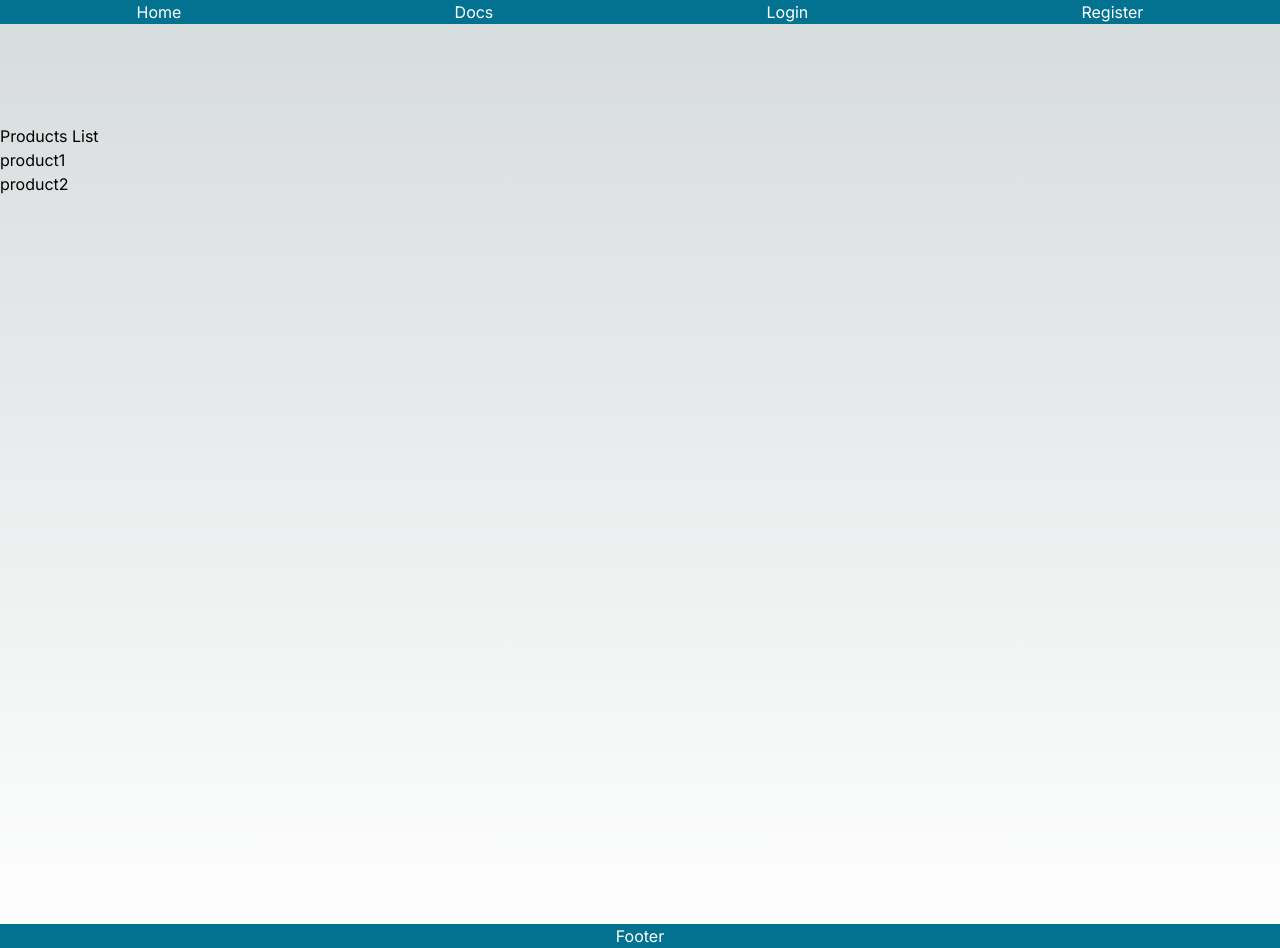
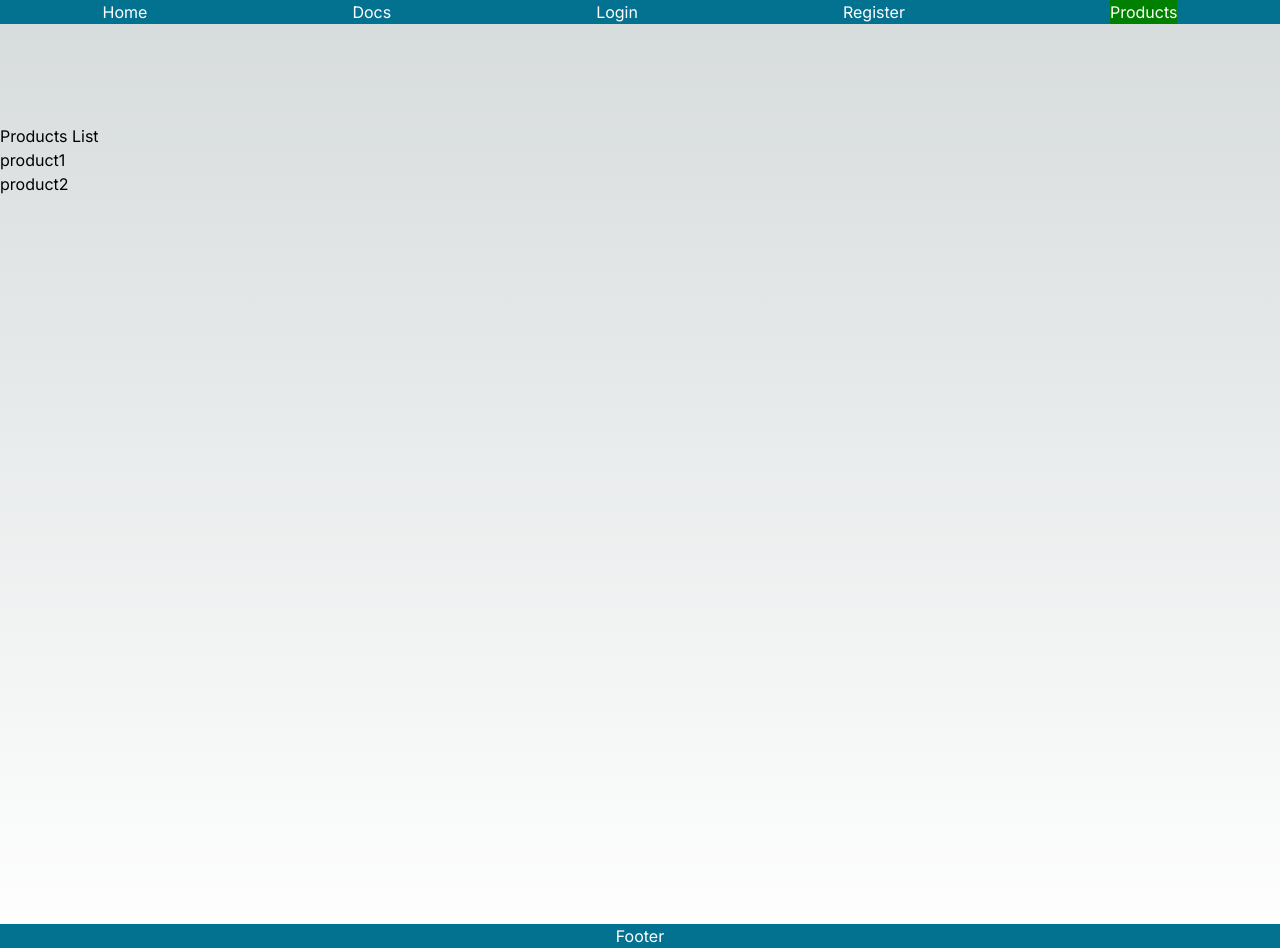
Before and after one commit to ragu1257/next-js, a Next.js app: page /products in a window 1280 px wide. Built offline with nearby package versions, Linux system fonts and the light colour scheme.

Commit message:
added template and error handling

```diff
--- /dev/null
+++ b/app/(auth)/template.tsx
@@ -0,0 +1,17 @@
+"use client";
+import {useState} from 'react';
+
+export default function Auth({children}: Readonly<{children: React.ReactNode}>) {
+
+  const [inter, setInter] = useState("");
+
+  return (
+    <>
+    <p>Enter your name here</p>
+    <input type="text" value={inter} onChange={(e) => setInter(e.target.value)} placeholder="Enter your name" />
+    {children}
+    <h1>This is layout for auth pages</h1>
+    </>
+
+  );
+}
--- /dev/null
+++ b/app/blog/loading.tsx
@@ -0,0 +1,7 @@
+export default function Loading() {
+  return (
+    <div>
+      Loading...
+    </div>
+  );
+}
--- a/app/layout.tsx
+++ b/app/layout.tsx
@@ -1,45 +1,81 @@
-import type { Metadata } from "next";
+"use client";
+
 import { Inter } from "next/font/google";
 import "./globals.css";
-
+import Link from "next/link";
+import { usePathname } from "next/navigation";
+import "./style.scss"
 const inter = Inter({ subsets: ["latin"] });
 
-export const metadata: Metadata = {
-  title: "Create Next App",
-  description: "Generated by create next app",
-};
-
+const Links = [
+  {
+    href: "/",
+    label: "Home",
+  },
+  {
+    href: "/docs",
+    label: "Docs",
+  },
+  {
+    href: "/login",
+    label: "Login",
+  },
+  {
+    href: "/register",
+    label: "Register",
+  },
+  {
+    href: "/products",
+    label: "Products",
+  },
+];
 export default function RootLayout({
   children,
 }: Readonly<{
   children: React.ReactNode;
 }>) {
+  const pathname = usePathname();
   return (
     <html lang="en">
       <body className={inter.className}>
         <header>
           <nav>
-            <ul style={{ display: "flex", alignItems: "center", justifyContent: "space-around", background: "#037290", color: "#fff" }}>
-              <li>
-                <a href="/">Home</a>
-              </li>
-              <li>
-                <a href="/docs">Docs</a>
-              </li>
-              <li>
-                <a href="/login">Login</a>
-              </li>
-              <li>
-                <a href="/register">Register</a>
-              </li>
+            <ul
+              style={{
+                display: "flex",
+                alignItems: "center",
+                justifyContent: "space-around",
+                background: "#037290",
+                color: "#fff",
+              }}
+            >
+              {Links.map((link) => {
+                const isActive = pathname === (link.href);
+                return (
+
+                    <Link key={link.label} href={link.href} className={isActive? "is-active": "is-not-active"}>
+
+
+                        {link.label}
+
+                    </Link>
+
+                );
+              })}
             </ul>
           </nav>
         </header>
-        <div style={{ marginTop: "100px",   height: "100vh"}}>
-        {children}
-        </div>
+        <div style={{ marginTop: "100px", height: "100vh" }}>{children}</div>
 
-        <footer style={{ display: "flex", alignItems: "center", justifyContent: "space-around", background: "#037290", color: "#fff" }}>
+        <footer
+          style={{
+            display: "flex",
+            alignItems: "center",
+            justifyContent: "space-around",
+            background: "#037290",
+            color: "#fff",
+          }}
+        >
           <p>Footer</p>
         </footer>
       </body>
--- /dev/null
+++ b/app/loading.tsx
@@ -0,0 +1,7 @@
+export default function Loading() {
+  return (
+    <div>
+      Loading...
+    </div>
+  );
+}
--- a/app/not-found.tsx
+++ b/app/not-found.tsx
@@ -1,8 +1,8 @@
 export default function NotFound() {
   return (
     <>
-    <h1>Not Found</h1>
-    <p>Sorry, we couldn't find what you were looking for.</p>
+      <h1>Not Found</h1>
+      <p>Sorry, we couldn&apos;t find what you were looking for.</p>
     </>
   );
 }
--- /dev/null
+++ b/app/order-product/page.tsx
@@ -0,0 +1,15 @@
+"use client";
+import { useRouter } from "next/navigation";
+export default function OrderProductPage() {
+  const router = useRouter();
+  const handleClick = () => {
+    console.log("Order placed successfully");
+    router.push("/");
+  };
+  return (
+    <>
+      <h1>Order Product Page</h1>
+      <button onClick={handleClick}>Place order</button>
+    </>
+  );
+}
--- /dev/null
+++ b/app/products/[productId]/reviews/[reviewId]/error.tsx
@@ -0,0 +1,10 @@
+"use client";
+
+export default function Error({ error, reset}: { error: Error, reset: () => void}) {
+  return (
+    <div>
+      {error.message}
+      <button onClick={reset}>Try again</button>
+    </div>
+  );
+}
--- a/app/products/[productId]/reviews/[reviewId]/not-found.tsx
+++ b/app/products/[productId]/reviews/[reviewId]/not-found.tsx
@@ -1,8 +1,8 @@
 export default function NotFound() {
   return (
     <>
-    <h1>Review Not Found</h1>
-    <p>Sorry, we couldn't find the review beyond 1000</p>
+      <h1>Review Not Found</h1>
+      <p>Sorry, we couldn&apos;t find the review beyond 1000</p>
     </>
   );
 }
--- a/app/products/[productId]/reviews/[reviewId]/page.tsx
+++ b/app/products/[productId]/reviews/[reviewId]/page.tsx
@@ -1,6 +1,17 @@
+"use client";
 import { notFound} from "next/navigation";
 
-export default function ProductReviewPage({params}: {params: {productId: string, reviewId: string}}) {
+function getRandomInt(max: number) {
+  return Math.floor(Math.random() * max);
+}
+
+export default function ProductReviewPage({params}: {readonly params: {readonly productId: string, readonly reviewId: string}}) {
+
+  const random = getRandomInt(2);
+
+  if(random === 1){
+    throw new Error("Error loadin review data");
+  }
 
   if(parseInt(params.reviewId) > 10){
   notFound();
--- a/app/products/page.tsx
+++ b/app/products/page.tsx
@@ -1,10 +1,26 @@
+import Link from "next/link";
+
 export default function ProductsPage() {
+
+  const product = [
+    {
+      id: 1,
+      name: 'product1'
+    },
+    {
+      id: 2,
+      name: 'product2'
+    }
+  ]
   return (
     <div>
       <h1>Products List</h1>
       <ol>
-        <li>product1</li>
-        <li>product2</li>
+        {product.map((p) => (
+          <li key={p.id}>
+            <Link href={`products/${p.id}`} >{p.name}</Link>
+          </li>
+        ))}
       </ol>
     </div>
   );
--- /dev/null
+++ b/app/style.scss
@@ -0,0 +1,3 @@
+.is-active{
+  background: green;
+}
```
Also changed, not shown: .eslintrc.json (added).
